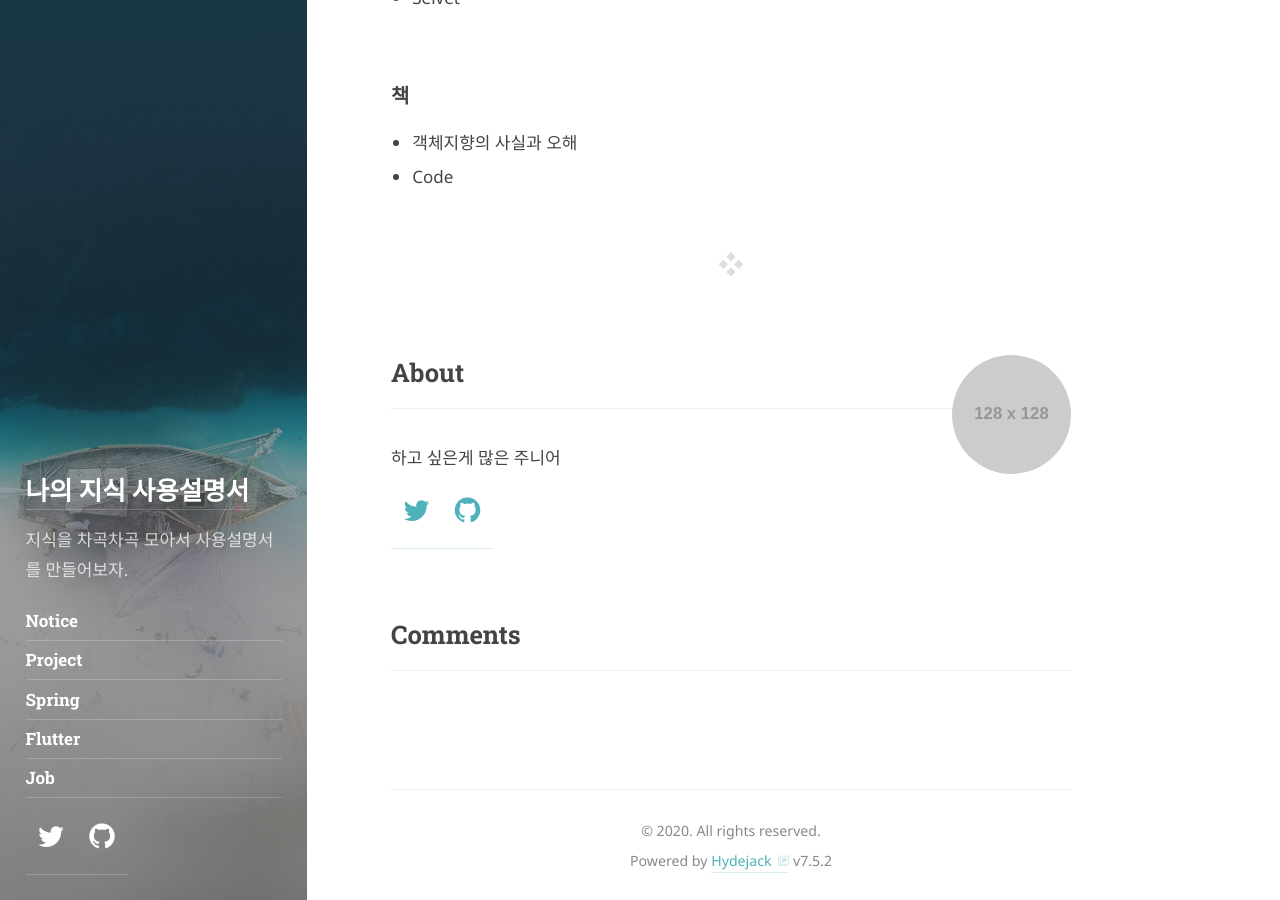
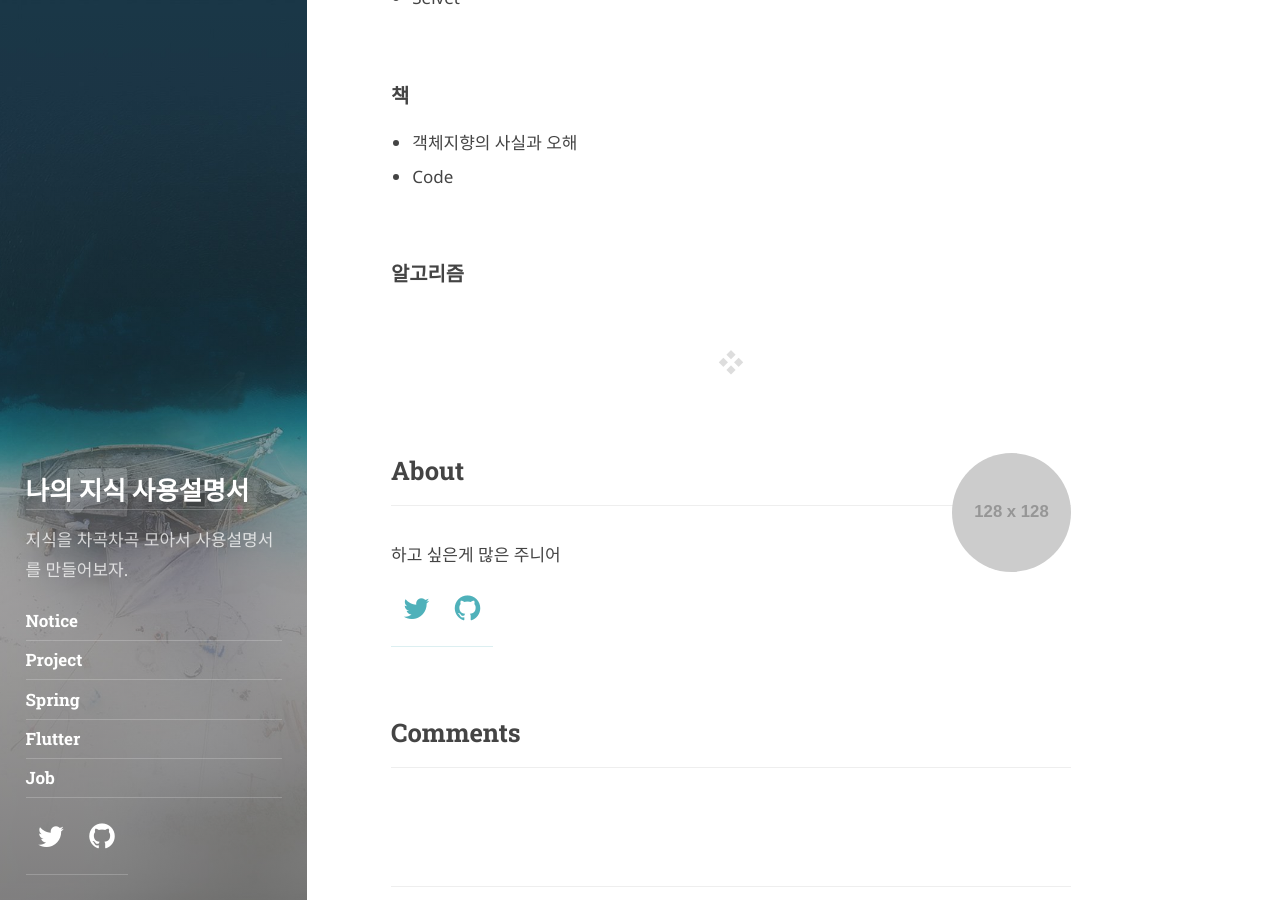
Before and after one commit to G-ONL/g-onl.github.io, a Jekyll site: the page built from _posts/2020-03-31-future-writing.md, in a window 1280 px wide and 900 px high, scrolled down 608 px. Built offline with Jekyll 4.4.1, drawn with Linux system fonts in a browser that asks for light colours; some web fonts are replaced; comment, search, counter and statistics services are not loaded.

Commit message:
Update 2020-03-31-future-writing.md

```diff
--- a/_posts/2020-03-31-future-writing.md
+++ b/_posts/2020-03-31-future-writing.md
@@ -22,3 +22,5 @@ decription: >
 ### 책
 - 객체지향의 사실과 오해
 - Code
+
+### 알고리즘
```
